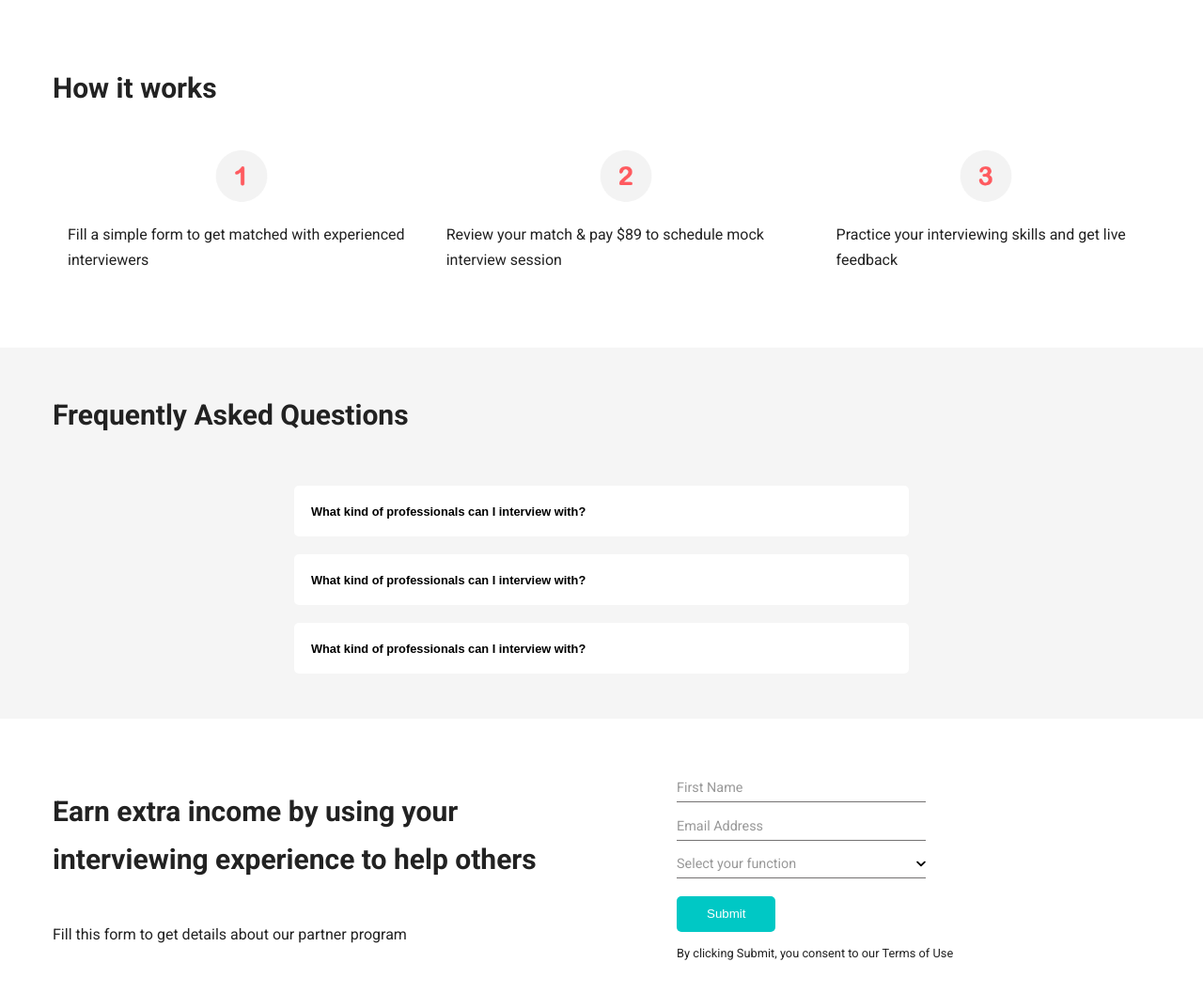
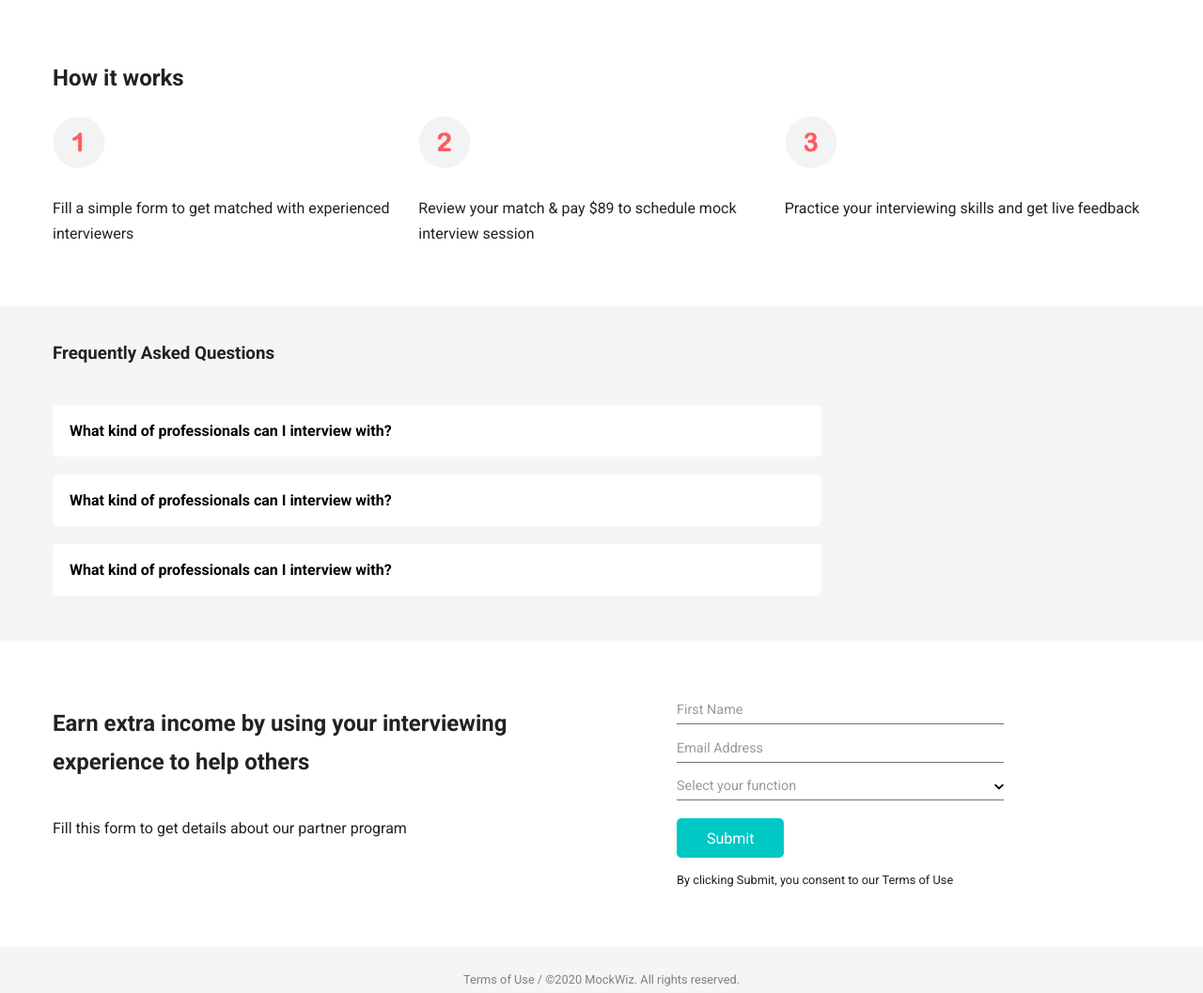
Before and after one commit to parvathys0311/mockWizUI, a plain HTML site: page index.html in a window 1280 px wide. Shown: the part 720-1777 px from the top of the page at 94% size. Drawn offline with Linux system fonts and the light colour scheme.

Commit message:
css tweaks index

```diff
--- a/css/header.css
+++ b/css/header.css
@@ -111,21 +111,20 @@ nav a:active {
 
   header{
     justify-content: space-around;
-
   }
   /* .logo-item {
     text-align: center;
   } */
 
   .logo-item {
-    flex: 2;
-    padding-left: 2em;
+    /* flex: 2; */
+    padding-left: 2.2em;
   }
 
   nav {
     display: flex;
     flex-direction: row;
-    flex: 1;
+    /* flex: 1; */
     align-self: flex-end;
     /* text-align: right; */
   }
--- a/css/index.css
+++ b/css/index.css
@@ -147,24 +147,29 @@ button:hover {
 
 .sub-container{
   flex-wrap: wrap;
-  justify-content: center;
-  padding: 1em;
+  flex-direction: column;
+  /* justify-content: center; */
+  /* padding: 1em; */
+  width: 100%;
 }
 
 .container_1{
   max-width: 1200px;
   margin:2em auto;
+  /* margin-right: 0; */
   padding: 1em;
 }
 
 .accordion{
-  align-items: center;
-  justify-content: center;
+  /* align-items: center; */
+  /* justify-content: flex-start; */
   padding-bottom: 2em;
 }
 
 .accordion-item{
-   width: 100%;
+   /* width: 50%; */
+   /* justify-content: left;
+   padding: 0; */
 }
 /*
 .accordion-button[aria-expanded='false'] {
@@ -178,12 +183,12 @@ button:hover {
   color: #444;
   cursor: pointer;
   padding: 18px;
-  width: 80%;
+  width: 100%;
   text-align: left;
   border: none;
   outline: none;
   transition: 0.4s;
-  font-size: inherit;
+  /* font-size: inherit; */
   font-weight: bold;
 }
 
@@ -226,7 +231,8 @@ button:hover {
 } */
 
 .accordion-content{
-  width: 80%;
+  width: 100%;
+  text-align: left;
   padding: 0 18px;
   /* background-color: white; */
   /* display: none; */
@@ -295,12 +301,25 @@ button:hover {
     flex-direction: row;
   }
 
+  .sub-container{
+    width: 420px;
+  }
+
   .accordion-item {
     width: 70%;
   }
 
   .exForm {
     flex-direction: row;
+  }
+
+  .exFlexItem{
+    width: 50%;
+    /* align-items: flex-end; */
+  }
+
+  .form_expert{
+    width: 80%;
   }
 
   .ex_containerPara{
@@ -311,4 +330,9 @@ button:hover {
     margin-left: 5em;
   }
 
+
+/* .extra {
+  margin-right: 2em;
+} */
+
 }
--- a/css/reset.css
+++ b/css/reset.css
@@ -18,3 +18,10 @@ a {
   text-decoration: none;
   /* text-size-adjust: none; */
 }
+
+button,
+[type="button"],
+[type="reset"],
+[type="submit"] {
+  -webkit-appearance: button;
+}
--- a/css/typography.css
+++ b/css/typography.css
@@ -9,19 +9,26 @@
 h1, h2, h3, h4, h5, h6 {
   font-family: 'Roboto', sans-serif;
   font-weight: 700;
+}
+h1{
   font-size: 30px;
 }
 
 /* body text */
-body {
+body{
   font-family: 'Roboto', sans-serif;
   font-weight: 400;
   /* font size: default is usually 16px */
-  /* font-size: 16px; */
+  font-size: 16px;
 
   /* line-height (called leading in print design); browser default is usually 1.2. Try for a minimum of 1.5, max should be less than 2 */
   line-height: 1.7;
   color: #222222;
+}
+
+button {
+  font-family: inherit;
+  font-size: 100%;
 }
 
 .contact p{
--- a/index.html
+++ b/index.html
@@ -23,7 +23,7 @@
       <div class="toggle"><a href="#"><i class="fas fa-bars"></i></a></div>
       <nav>
         <div>
-          <ul>
+          <ul class="container_nav">
             <li class="item"><a href="#hiw">How it works</a></li>
             <li class="item"><a href="#faq">FAQ</a></li>
             <li class="item"><a href="#int">Experienced Interviewer?</a></li>
@@ -55,7 +55,7 @@
                     <option value="4">Data Scientist</option>
                   </select>
                   <li>
-                    <button type="submit" class="font-small">Submit</button>
+                    <button type="submit" class="font-small" id="cdd-button">Submit</button>
                   </li>
                   <li>
                     <p class="font-small">By clicking Submit, you consent to our Terms of Use</p>
@@ -74,17 +74,17 @@
       <section class="background-2">
         <div class="container_1 outer-container flex-box column" id="hiw">
           <h2 class="inner-container">How it works</h2>
-          <div class="flex-box inner-container flex-box">
+          <div class="flex-box inner-container">
             <div class="sub-container flex-box">
-              <img class="image-icon" src="./images/one.png">
+              <div><img class="image-icon" src="./images/one.png"></div>
               <p>Fill a simple form to get matched with experienced interviewers</p>
             </div>
             <div class="sub-container flex-box">
-              <img class="image-icon" src="./images/two.png">
+              <div><img class="image-icon" src="./images/two.png"></div>
               <p>Review your match & pay $89 to schedule mock interview session</p>
             </div>
             <div class="sub-container flex-box">
-              <img class="image-icon" src="./images/three.png">
+              <div><img class="image-icon" src="./images/three.png"></div>
               <p>Practice your interviewing skills and get live feedback</p>
             </div>
           </div>
@@ -97,10 +97,10 @@
           <h3>Frequently Asked Questions</h3>
           <div class="accordion flex-box column" id="acc">
             <div class="accordion-item flex-box column panel">
-              <button class="accordion-button"><span class="accordion-title font-small">What kind of
+              <button class="accordion-button"><span class="accordion-title">What kind of
                   professionals can I interview with?</span><span class="accordion-icon"
                   aria-hidden="true"></span></button>
-              <div class="accordion-content font-small">
+              <div class="accordion-content">
                 <p>You can practice general interviewing skills with recruiters, or role-specific skills with
                   experienced
                   professionals in various domains such as data science, marketing, technology, finance, product
@@ -108,10 +108,10 @@
               </div>
             </div>
             <div class="accordion-item flex-box column panel">
-              <button class="accordion-button"><span class="accordion-title font-small">What kind of
+              <button class="accordion-button"><span class="accordion-title">What kind of
                   professionals can I interview with?</span><span class="accordion-icon"
                   aria-hidden="true"></span></button>
-              <div class="accordion-content font-small">
+              <div class="accordion-content">
                 <p>You can practice general interviewing skills with recruiters, or role-specific skills with
                   experienced
                   professionals in various domains such as data science, marketing, technology, finance, product
@@ -119,10 +119,10 @@
               </div>
             </div>
             <div class="accordion-item flex-box column panel">
-              <button class="accordion-button"><span class="accordion-title font-small">What kind of
+              <button class="accordion-button"><span class="accordion-title">What kind of
                   professionals can I interview with?</span><span class="accordion-icon"
                   aria-hidden="true"></span></button>
-              <div class="accordion-content font-small">
+              <div class="accordion-content">
                 <p>You can practice general interviewing skills with recruiters, or role-specific skills with
                   experienced
                   professionals in various domains such as data science, marketing, technology, finance, product
@@ -140,8 +140,8 @@
             <h2>Earn extra income by using your interviewing experience to help others</h2>
             <p>Fill this form to get details about our partner program</p>
           </div>
-          <div>
-            <form action="#">
+          <div class="exFlexItem">
+            <form action="#" class="form_expert">
               <ul class="ex_containerForm">
                 <li>
                   <input type="text" name="name" placeholder="First Name" class="ex-input">
@@ -166,7 +166,6 @@
               </ul>
             </form>
           </div>
-
         </div>
       </section>
 
```
